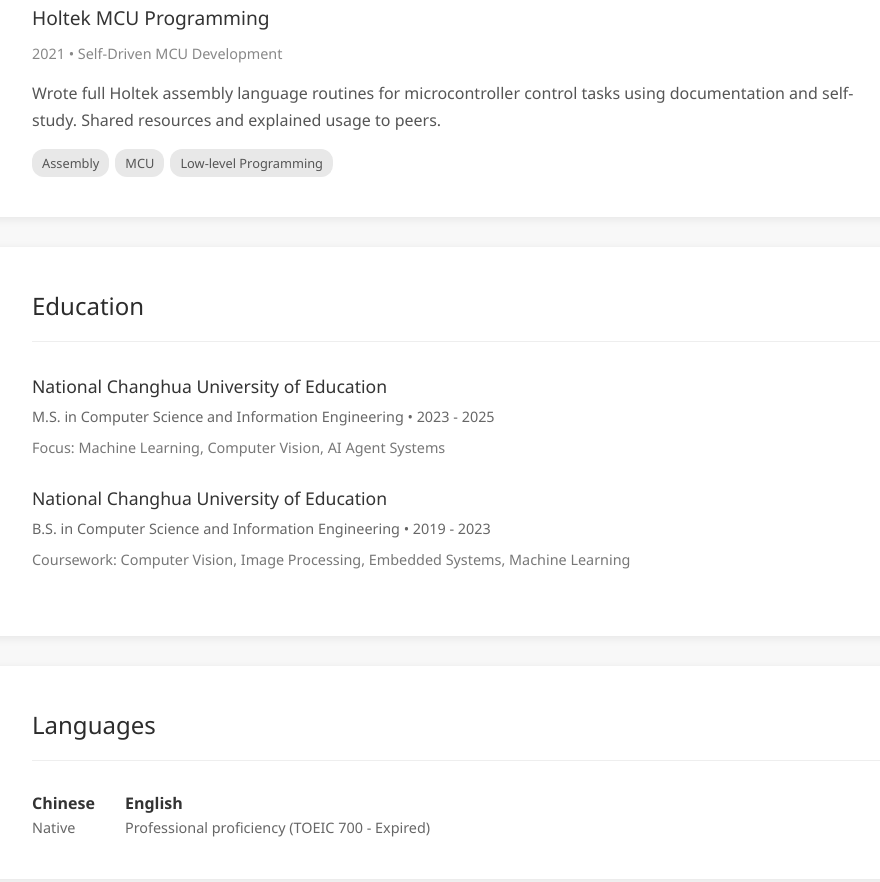
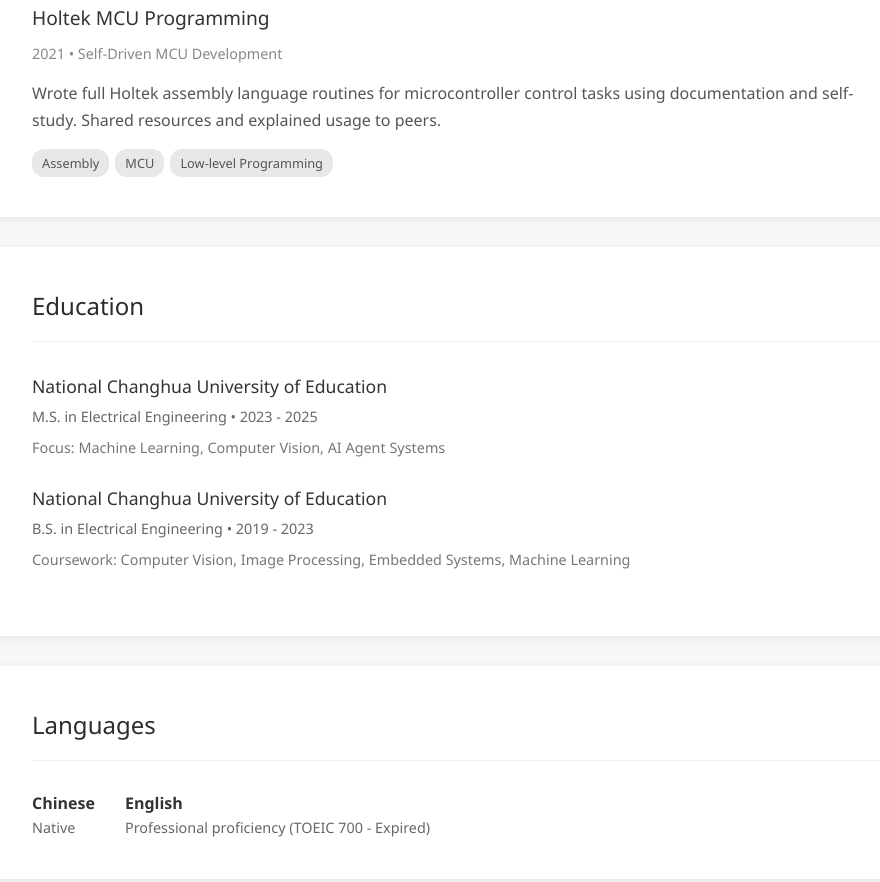
Before and after one commit to chiao-ke/chiao-ke.github.io, a plain HTML site: page index.html in a window 1280 px wide. Shown: the part 2271-3153 px from the top of the page, without its empty margins (178-1058 px from the left). Drawn offline with Linux system fonts and the light colour scheme.

Commit message:
docs: update education degree names in index.html

```diff
--- a/index.html
+++ b/index.html
@@ -446,12 +446,12 @@
             <h2>Education</h2>
             <div class="education-item">
                 <h3>National Changhua University of Education</h3>
-                <div class="education-meta">M.S. in Computer Science and Information Engineering • 2023 - 2025</div>
+                <div class="education-meta">M.S. in Electrical Engineering • 2023 - 2025</div>
                 <div class="education-note">Focus: Machine Learning, Computer Vision, AI Agent Systems</div>
             </div>
             <div class="education-item">
                 <h3>National Changhua University of Education</h3>
-                <div class="education-meta">B.S. in Computer Science and Information Engineering • 2019 - 2023</div>
+                <div class="education-meta">B.S. in Electrical Engineering • 2019 - 2023</div>
                 <div class="education-note">Coursework: Computer Vision, Image Processing, Embedded Systems, Machine Learning</div>
             </div>
         </div>
```
